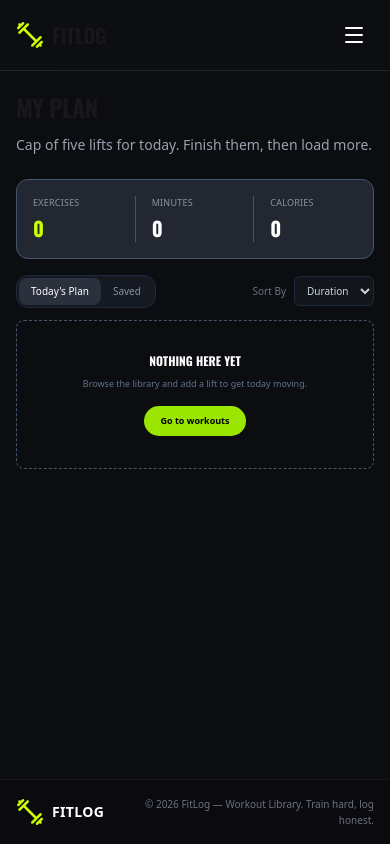
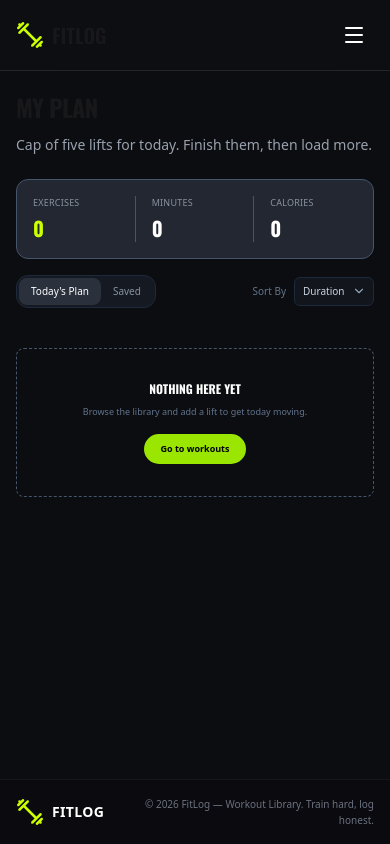
Before and after one commit to asm-saim/fit-log, a Next.js app: page /my-plan in a window 390 px wide. Built offline with nearby package versions, Linux system fonts and the light colour scheme.

Commit message:
toastify added

```diff
--- a/package.json
+++ b/package.json
@@ -12,7 +12,8 @@
     "lucide-react": "^1.47.0",
     "next": "16.3.6",
     "react": "19.2.8",
-    "react-dom": "19.2.8"
+    "react-dom": "19.2.8",
+    "react-toastify": "^11.1.0"
   },
   "devDependencies": {
     "@tailwindcss/postcss": "^4",
--- a/src/app/components/liftDetailButtons/Saved.tsx
+++ b/src/app/components/liftDetailButtons/Saved.tsx
@@ -4,6 +4,7 @@ import { MyPlanContext } from "@/context/MyPlanContext";
 import { ILift } from "@/types";
 import { Bookmark } from "lucide-react";
 import { useContext } from "react";
+import { toast } from "react-toastify";
 
 interface ISavedProps {
   lift: ILift;
@@ -20,9 +21,10 @@ const Saved = ({ lift }: ISavedProps) => {
       if (alreadySaved) {
         return currentSaved;
       }
-
       return [...currentSaved, lift];
     });
+    //react toast:
+    toast.success(`${lift.name} saved for later.`);
   };
 
   const alreadySaved = saved.some((item) => item.id === lift.id);
--- a/src/app/components/liftDetailButtons/TodaysPlan.tsx
+++ b/src/app/components/liftDetailButtons/TodaysPlan.tsx
@@ -4,6 +4,7 @@ import { MyPlanContext } from "@/context/MyPlanContext";
 import { ILift } from "@/types";
 import { Plus } from "lucide-react";
 import { useContext } from "react";
+import { toast } from "react-toastify";
 
 interface ITodaysProps {
   lift: ILift;
@@ -24,6 +25,9 @@ const TodaysPlan = ({ lift }: ITodaysProps) => {
     if (todaysPlan.length >= 5) {
       return;
     }
+
+    //react toast:
+    toast.success(`${lift.name} added to today's plan.`);
 
     setTodaysPlan((currentPlan) => [...currentPlan, lift]);
   };
--- a/src/app/components/tabs/MyPlanTab.tsx
+++ b/src/app/components/tabs/MyPlanTab.tsx
@@ -6,6 +6,7 @@ import { Check, Clock, Flame, Star, X } from "lucide-react";
 import Link from "next/link";
 import Image from "next/image";
 import { useContext } from "react";
+import { toast } from "react-toastify";
 
 interface IMyPlanTabProps {
   plan: ILift;
@@ -16,6 +17,14 @@ const MyPlanTab = ({ plan }: IMyPlanTabProps) => {
 
   const handleRemove = () => {
     setTodaysPlan((currentPlan) => currentPlan.filter((item) => item.id !== plan.id));
+
+    //remove
+    toast.success(`${plan.name} removed from your plan.`);
+  };
+
+  const handleMark = () => {
+    //mark as done
+    toast.success(`${plan.name} marked as done!`);
   };
 
   return (
@@ -60,6 +69,7 @@ const MyPlanTab = ({ plan }: IMyPlanTabProps) => {
         </Link>
 
         <button
+          onClick={() => handleMark()}
           type="button"
           className="flex items-center gap-1 rounded-md bg-lime-400 px-3 py-2 text-xs font-semibold text-black hover:bg-lime-300"
         >
--- a/src/app/layout.tsx
+++ b/src/app/layout.tsx
@@ -5,6 +5,7 @@ import Navbar from "./components/shared/Navbar";
 import { Oswald } from "next/font/google";
 import Footer from "./components/shared/Footer";
 import MyPlanProvider from "@/context/MyPlanContext";
+import { ToastContainer } from "react-toastify";
 
 const oswald = Oswald({
   subsets: ["latin"],
@@ -35,6 +36,8 @@ export default function RootLayout({ children }: LayoutProps<"/">) {
           <main className="flex-1">{children}</main>
           <Footer></Footer>
         </MyPlanProvider>
+
+        <ToastContainer position="top-right" autoClose={2000} theme="dark" />
       </body>
     </html>
   );
--- a/src/app/my-plan/page.tsx
+++ b/src/app/my-plan/page.tsx
@@ -6,6 +6,7 @@ import { useContext, useState } from "react";
 import MyPlanTab from "../components/tabs/MyPlanTab";
 import SavedTab from "../components/tabs/SavedTab";
 import Link from "next/link";
+import { ChevronDown } from "lucide-react";
 
 const MyPlan = () => {
   const { todaysPlan, saved } = useContext(MyPlanContext);
@@ -100,17 +101,24 @@ const MyPlan = () => {
 
         {/* Sort By */}
         <div className="flex items-center gap-2">
-          <span className="text-[10px] md:text-xs text-slate-500">Sort By</span>
+          <span className="text-[10px] text-slate-500 md:text-xs">Sort By</span>
 
+          <div className="relative">
             <select
               value={sortBy}
               onChange={(e) => setSortBy(e.target.value as "duration" | "calories" | "rating")}
-            className="cursor-pointer rounded-md border border-slate-800 bg-[#12151b] px-2 py-1.5 text-[10px] md:text-xs text-slate-300 outline-none"
+              className="cursor-pointer appearance-none rounded-md border border-slate-800 bg-[#12151b] py-1.5 pl-2 pr-7 text-[10px] text-slate-300 outline-none md:text-xs"
             >
               <option value="duration">Duration</option>
               <option value="calories">Calories</option>
               <option value="rating">Rating</option>
             </select>
+
+            <ChevronDown
+              size={14}
+              className="pointer-events-none absolute right-2 top-1/2 -translate-y-1/2 text-slate-400"
+            />
+          </div>
         </div>
       </div>
 
@@ -130,7 +138,7 @@ const MyPlan = () => {
 
 const EmptyState = () => {
   return (
-    <div className="flex min-h-[140px] items-center justify-center rounded-lg border border-dashed border-slate-600 px-4 py-8 md:py-14 text-center">
+    <div className="flex min-h-[140px] items-center justify-center rounded-lg border border-dashed border-slate-600 px-4 mt-10 md:mt-1 py-8 md:py-14 text-center">
       <div>
         <h2 className=" font-bold font-oswald text-white text-xs md:text-[25px]">NOTHING HERE YET</h2>
 
```
Also changed, not shown: 1 other file (tests, documents, lock files or other folders). Lines whose indentation alone changed are shown as unchanged.
